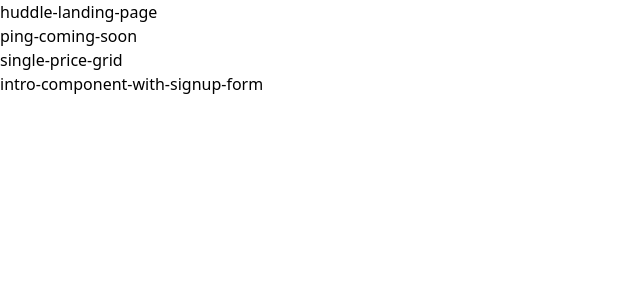
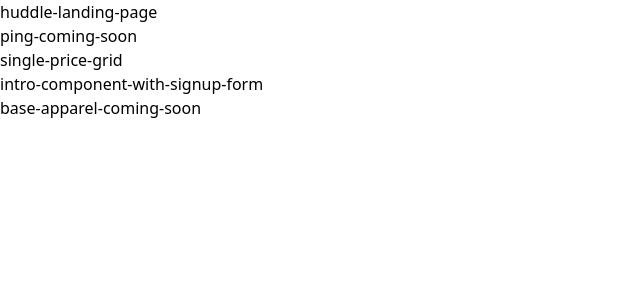
Before and after one commit to brayanpesantes/frontendmentor-exercises, a Next.js app: page / in a window 1280 px wide. Shown: the top 300 px of the page, without its empty margins (0-640 px from the left). Built offline with nearby package versions, Linux system fonts and the light colour scheme.

Commit message:
doc: add link navigation current page

```diff
--- a/src/app/page.tsx
+++ b/src/app/page.tsx
@@ -7,6 +7,7 @@ export default function Home() {
 			<Link href="ping-coming-soon">ping-coming-soon</Link>
 			<Link href="single-price-grid">single-price-grid</Link>
 			<Link href="intro-component-with-signup-form">intro-component-with-signup-form</Link>
+			<Link href="base-apparel-coming-soon">base-apparel-coming-soon</Link>
 		</main>
 	)
 }
```
